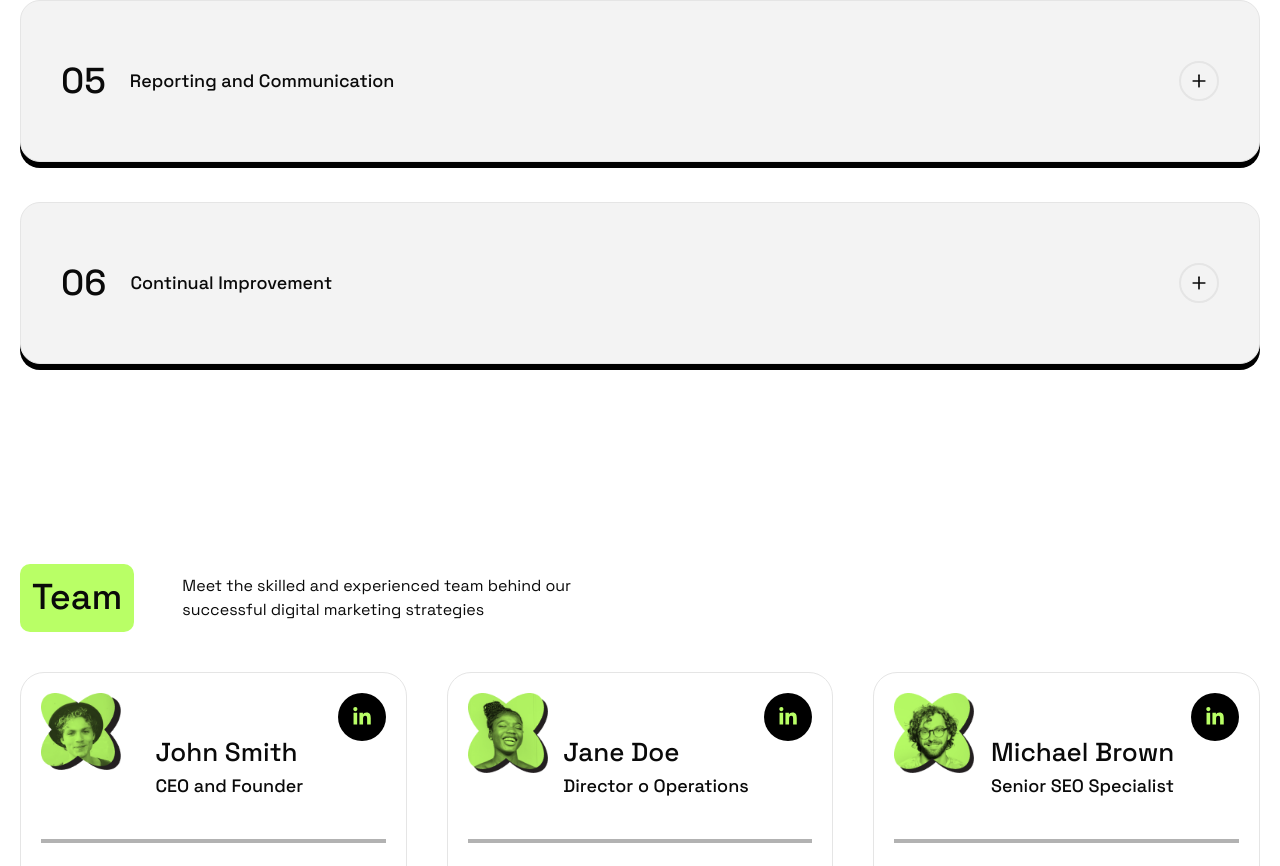
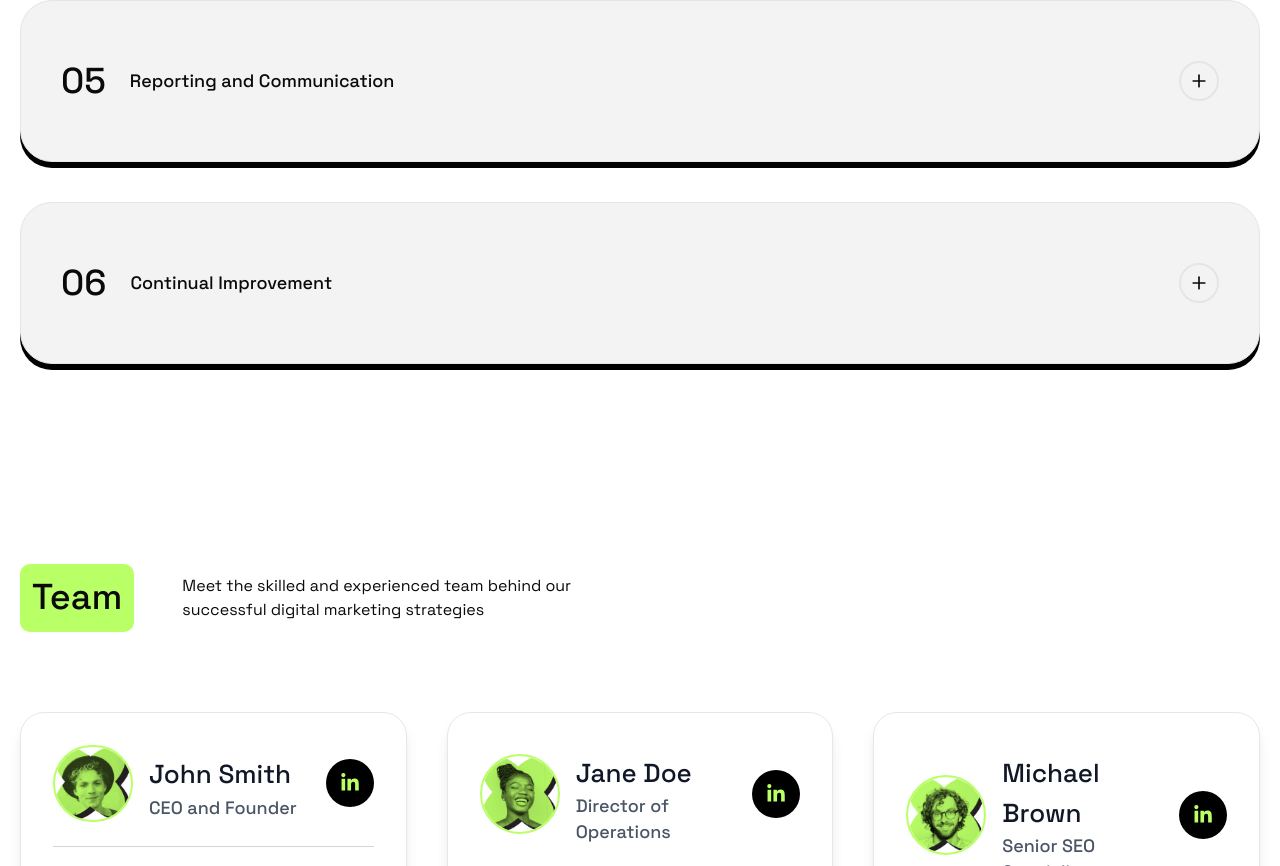
Before and after one commit to almamun0101/Devsaround-Positivus, a Next.js app: page / in a window 1280 px wide. Shown: the part 3952-4818 px from the top of the page. Built offline with nearby package versions, Linux system fonts and the light colour scheme.

Commit message:
dark mode added

```diff
--- a/src/app/Component/Heading.jsx
+++ b/src/app/Component/Heading.jsx
@@ -3,7 +3,7 @@ import React from 'react'
 const Heading = ({title,content}) => {
   return (
       <div className="flex flex-wrap gap-12 justify-center lg:justify-start items-center py-10 text-center lg:text-left">
-        <h2 className="bg-pri text-center lg:text-left- rounded-lg p-3  text-3xl font-medium">
+        <h2 className="bg-pri text-center dark:text-black lg:text-left- rounded-lg p-3  text-3xl font-medium">
          {title}
         </h2>
         <p className="w-full lg:w-[473px]">
--- a/src/app/Component/Process.jsx
+++ b/src/app/Component/Process.jsx
@@ -9,38 +9,47 @@ const processes = [
   {
     id: "01",
     title: "Consultation",
-    text: "During the initial consultation, we will discuss your business goals and objectives, target audience, and current marketing efforts. This will allow us to understand your needs and tailor our services to best fit your requirements.",
+    text: "During the initial consultation, we will discuss your business goals and objectives...",
   },
   {
     id: "02",
     title: "Research and Strategy Development",
-    text: "During the initial consultation, we will discuss your business goals and objectives, target audience, and current marketing efforts. This will allow us to understand your needs and tailor our services to best fit your requirements.",
+    text: "We will analyze your market, competitors, and audience to develop a data-driven strategy...",
   },
   {
     id: "03",
     title: "Implementation",
-    text: "During the initial consultation, we will discuss your business goals and objectives, target audience, and current marketing efforts. This will allow us to understand your needs and tailor our services to best fit your requirements.",
+    text: "Our team executes the strategy across SEO, PPC, content, and other channels...",
   },
   {
     id: "04",
     title: "Monitoring And Optimization",
-    text: "During the initial consultation, we will discuss your business goals and objectives, target audience, and current marketing efforts. This will allow us to understand your needs and tailor our services to best fit your requirements.",
+    text: "We continuously track performance and optimize campaigns for the best results...",
   },
   {
     id: "05",
     title: "Reporting and Communication",
-    text: "During the initial consultation, we will discuss your business goals and objectives, target audience, and current marketing efforts. This will allow us to understand your needs and tailor our services to best fit your requirements.",
+    text: "You’ll receive regular reports and updates, ensuring transparency...",
   },
   {
     id: "06",
     title: "Continual Improvement",
-    text: "During the initial consultation, we will discuss your business goals and objectives, target audience, and current marketing efforts. This will allow us to understand your needs and tailor our services to best fit your requirements.",
+    text: "We adapt strategies to industry changes and keep improving performance...",
   },
 ];
 
+const cardVariants = {
+  hidden: { opacity: 0, y: 50, scale: 0.95 },
+  visible: (i) => ({
+    opacity: 1,
+    y: 0,
+    scale: 1,
+    transition: { delay: i * 0.1, duration: 0.5, type: "spring", stiffness: 100 },
+  }),
+};
+
 const Process = () => {
   const [openId, setOpenId] = useState(null);
-
   const handleOpen = (id) => {
     setOpenId(openId === id ? null : id);
   };
@@ -55,15 +64,23 @@ const Process = () => {
 
       {/* Processes */}
       <div className="flex flex-col justify-start gap-5 lg:gap-10 py-10">
-        {processes.map((process) => (
+        {processes.map((process, index) => (
           <motion.div
             key={process.id}
+            custom={index}
+            variants={cardVariants}
+            initial="hidden"
+            whileInView="visible"
+            viewport={{ once: true }}
             layout
-            initial={{ borderRadius: 20 }}
+            whileHover={{ scale: 1.02 }}
             className={`${
-              openId === process.id ? "bg-pri" : "bg-gray"
-            } w-full px-10 py-5 lg:py-10 border rounded-4xl mx-auto shadow-[0_6px_0_0_rgba(0,0,0,1)] cursor-pointer`}
+              openId === process.id
+                ? "bg-pri text-black dark:bg-pri"
+                : "bg-gray dark:bg-neutral-900 dark:text-gray-200"
+            } w-full px-10 py-5 lg:py-10 border rounded-4xl mx-auto shadow-[0_6px_0_0_rgba(0,0,0,1)] cursor-pointer transition-colors duration-300`}
           >
+            {/* Header */}
             <div
               onClick={() => handleOpen(process.id)}
               className="flex items-center justify-between gap-5"
@@ -72,14 +89,19 @@ const Process = () => {
                 <h2 className="font-bold text-4xl">{process.id}</h2>
                 <h3 className="!text-lg font-medium">{process.title}</h3>
               </div>
-              {openId === process.id ? (
-                <Minus className="w-10 h-10 rounded-full border-2 p-2" />
-              ) : (
-                <Plus className="w-10 h-10 rounded-full border-2 p-2" />
-              )}
+              <motion.div
+                animate={{ rotate: openId === process.id ? 45 : 0 }}
+                transition={{ type: "spring", stiffness: 300 }}
+              >
+                {openId === process.id ? (
+                  <Minus className="w-10 h-10 rounded-full border-2 p-2 dark:border-gray-400" />
+                ) : (
+                  <Plus className="w-10 h-10 rounded-full border-2 p-2 dark:border-gray-400" />
+                )}
+              </motion.div>
             </div>
 
-            {/* Animated content */}
+            {/* Content */}
             <AnimatePresence>
               {openId === process.id && (
                 <motion.div
@@ -87,10 +109,12 @@ const Process = () => {
                   initial={{ opacity: 0, height: 0 }}
                   animate={{ opacity: 1, height: "auto" }}
                   exit={{ opacity: 0, height: 0 }}
-                  transition={{ duration: 0.5, ease: "easeInOut" }}
+                  transition={{ duration: 0.5, type: "spring", stiffness: 100 }}
                   className="overflow-hidden"
                 >
-                  <p className="px-2 border-t pt-5">{process.text}</p>
+                  <p className="px-2 border-t pt-5 dark:border-gray-700">
+                    {process.text}
+                  </p>
                 </motion.div>
               )}
             </AnimatePresence>
--- a/src/app/Component/Services.jsx
+++ b/src/app/Component/Services.jsx
@@ -12,7 +12,7 @@ const services = [
     title: "Search Engine Optimization",
     titleBg: "bg-pri dark:bg-pri-dark",
     bg: "bg-gray dark:bg-gray-dark",
-    learn: "text-black dark:text-white",
+    learn: "text-black dark:text-black",
     arrow: "bg-pri dark:bg-pri-dark",
     img: "/service1.png",
   },
@@ -21,7 +21,7 @@ const services = [
     titleBg: "bg-gray dark:bg-gray-dark",
     bg: "bg-pri dark:bg-pri-dark",
     learn: "text-black dark:text-white",
-    arrow: "bg-pri text-black dark:bg-pri-dark dark:text-white",
+    arrow: "bg-pri text-black dark:bg-pri-dark dark:text-black",
     img: "/service2.png",
   },
   {
@@ -36,7 +36,7 @@ const services = [
     title: "Email Marketing",
     titleBg: "bg-pri dark:bg-pri-dark",
     bg: "bg-gray dark:bg-gray-dark",
-    learn: "text-black dark:text-white",
+    learn: "text-black dark:text-black",
     arrow: "bg-pri dark:bg-pri-dark",
     img: "/service4.png",
   },
@@ -44,7 +44,7 @@ const services = [
     title: "Content Creation",
     titleBg: "bg-gray dark:bg-gray-dark",
     bg: "bg-pri dark:bg-pri-dark",
-    learn: "text-black dark:text-white",
+    learn: "text-black dark:text-black",
     arrow: "bg-pri dark:bg-pri-dark",
     img: "/service5.png",
   },
@@ -98,7 +98,7 @@ const Services = () => {
             {/* Left side content */}
             <div className="w-full md:w-55">
               <h3
-                className={`px-2 !font-bold rounded-sm inline leading-10 ${service.titleBg}`}
+                className={`px-2 !font-bold rounded-sm inline leading-10 ${service.titleBg} dark:text-black`}
               >
                 {service.title}
               </h3>
@@ -106,7 +106,7 @@ const Services = () => {
               {/* Learn More */}
               <Link
                 href="#"
-                className="pt-6 flex gap-4 items-center group"
+                className="pt-6 dark:text-black flex gap-4 items-center group"
                 aria-label={`Learn more about ${service.title}`}
               >
                 <motion.div
@@ -150,7 +150,7 @@ const Services = () => {
         whileInView={{ opacity: 1, y: 0 }}
         transition={{ duration: 0.7, ease: "easeOut" }}
         viewport={{ once: true }}
-        className="flex flex-col md:flex-row justify-between items-center rounded-4xl w-full relative bg-gray p-10 dark:bg-gray-dark"
+        className="flex flex-col md:flex-row justify-between items-center rounded-4xl w-full relative bg-gray p-10 dark:bg-gray-dark dark:text-black"
       >
         <div>
           <h2 className="text-2xl font-bold">Let's Make Things Happen</h2>
@@ -161,7 +161,7 @@ const Services = () => {
           <motion.button
             whileHover={{ scale: 1.05 }}
             whileTap={{ scale: 0.95 }}
-            className="bg-black dark:bg-white text-white dark:text-black rounded-2xl px-10 py-5 text-xl"
+            className="bg-black text-white dark:text-white rounded-2xl px-10 py-5 text-xl"
           >
             Get Your Free Proposal
           </motion.button>
--- a/src/app/Component/Team.jsx
+++ b/src/app/Component/Team.jsx
@@ -1,89 +1,142 @@
+"use client";
+
 import React from "react";
 import { FaLinkedinIn } from "react-icons/fa";
 import Heading from "./Heading";
 import Image from "next/image";
+import { motion } from "framer-motion";
 
 const teams = [
   {
-    name: "John Smith ",
+    name: "John Smith",
     position: "CEO and Founder",
     link: "",
     description:
-      "10+ years of experience in digital marketing . Expertise in SEO , PPC , and content strategy",
+      "10+ years of experience in digital marketing. Expertise in SEO, PPC, and content strategy",
     img: "/Images/Picture (1).png",
   },
   {
     name: "Jane Doe",
-    position: "Director o Operations",
+    position: "Director of Operations",
     link: "",
     description:
-      "7+ years of experience in project management and team leadership.Strong organization and communication skills",
-   img: "/Images/Picture (2).png",
+      "7+ years of experience in project management and team leadership. Strong organization and communication skills",
+    img: "/Images/Picture (2).png",
   },
   {
     name: "Michael Brown",
     position: "Senior SEO Specialist",
     link: "",
     description:
-      "%+ years of experience in SEO and content creation .Proficient in keyword research and on-page optimization",
+      "5+ years of experience in SEO and content creation. Proficient in keyword research and on-page optimization",
     img: "/Images/Picture (3).png",
   },
   {
     name: "Emily Johnson",
-    position: "PPC MAnger",
+    position: "PPC Manager",
     link: "",
     description:
-      "3+ years of experience in paid search advertising .Skilled in campaign management and performance analysis ",
-   img: "/Images/Picture (4).png",
+      "3+ years of experience in paid search advertising. Skilled in campaign management and performance analysis",
+    img: "/Images/Picture (4).png",
   },
   {
     name: "Brian Williams",
     position: "Social Media Specialist",
     link: "",
     description:
-      "4+ years of experience in social media marketing .Proficient in creating and scheduling content,analyzing metrics and building engagement",
-   img: "/Images/Picture (5).png",
+      "4+ years of experience in social media marketing. Proficient in creating and scheduling content, analyzing metrics and building engagement",
+    img: "/Images/Picture (5).png",
   },
   {
     name: "Sarah Kim",
     position: "Content Creator",
     link: "",
     description:
-      "2+ years of experience in writing and editing Skilled in creating compelling , SEO optimized content for various industries",
-   img: "/Images/Picture (6).png",
+      "2+ years of experience in writing and editing. Skilled in creating compelling, SEO optimized content for various industries",
+    img: "/Images/Picture (6).png",
   },
 ];
+
+// Animation variants
+const cardVariants = {
+  hidden: { opacity: 0, y: 50, scale: 0.95 },
+  visible: (i) => ({
+    opacity: 1,
+    y: 0,
+    scale: 1,
+    transition: { delay: i * 0.15, type: "spring", stiffness: 120 },
+  }),
+};
+
 const Team = () => {
   return (
     <div className="container py-20">
       {/* Heading */}
-    <Heading title={"Team"} content={"Meet the skilled and experienced team behind our successful digital marketing strategies"}/>
+      <Heading
+        title={"Team"}
+        content={
+          "Meet the skilled and experienced team behind our successful digital marketing strategies"
+        }
+      />
 
-      <div className="grid grid-cols-1  md:grid-cols-2 lg:grid-cols-3 gap-10">
-        {teams.map((member,index) => (
-          <div key={index} className="border p-5 lg:p-5 rounded-3xl shadow-[0_5px_0_0_rgba(0,0,0,1)]">
-            <div className="flex border-b-4 border-black/30 pb-10 justify-between">
-              <div className="">
-                <Image src={member.img} width={80} height={10}/>
+      {/* Team Grid */}
+      <div className="grid grid-cols-1 md:grid-cols-2 lg:grid-cols-3 gap-10 mt-10">
+        {teams.map((member, index) => (
+          <motion.div
+            key={index}
+            custom={index}
+            variants={cardVariants}
+            initial="hidden"
+            whileInView="visible"
+            viewport={{ once: true }}
+            whileHover={{ scale: 1.03 }}
+            className="bg-white dark:bg-gray-900 border border-gray-200 dark:border-gray-700 rounded-3xl shadow-lg hover:shadow-2xl cursor-pointer p-6 lg:p-8"
+          >
+            <div className="flex border-b border-gray-300 dark:border-gray-700 pb-6 justify-between items-center">
+              <div>
+                <Image
+                  src={member.img}
+                  width={80}
+                  height={80}
+                  className="rounded-full border-2 border-pri dark:border-pri"
+                  alt={member.name}
+                />
               </div>
-              <div className="pt-10">
-                <h3>{member.name}</h3>
-                <h4>{member.position}</h4>
+              <div className="pt-2 text-left ml-4 flex-1">
+                <h3 className="font-bold text-lg text-gray-900 dark:text-white">
+                  {member.name}
+                </h3>
+                <h4 className="text-sm text-gray-600 dark:text-gray-300">
+                  {member.position}
+                </h4>
               </div>
-              <div className="w-12 h-12 flex justify-center items-center bg-black rounded-full p-2">
-                <FaLinkedinIn size={20} className="text-pri" />
-              </div>
+              <motion.div
+                whileHover={{ scale: 1.2, rotate: 10 }}
+                className="w-12 h-12 flex justify-center items-center bg-black dark:bg-white rounded-full p-2 ml-4"
+              >
+                <FaLinkedinIn
+                  size={20}
+                  className="text-pri dark:text-black"
+                />
+              </motion.div>
             </div>
 
-            <p className="py-10">{member.description}</p>
-          </div>
+            <p className="py-6 text-gray-700 dark:text-gray-200">
+              {member.description}
+            </p>
+          </motion.div>
         ))}
       </div>
 
-      <div className="flex justify-end py-15">
-      <button className="bg-black text-xl text-white w-66 h-16 rounded-xl">
-            See All Team{" "}
-          </button>
+      {/* Button */}
+      <div className="flex justify-end py-10">
+        <motion.button
+          whileHover={{ scale: 1.05 }}
+          whileTap={{ scale: 0.95 }}
+          className="bg-black dark:bg-white text-white dark:text-black text-xl w-64 h-16 rounded-xl shadow-lg hover:shadow-2xl transition-all"
+        >
+          See All Team
+        </motion.button>
       </div>
     </div>
   );
--- a/src/app/globals.css
+++ b/src/app/globals.css
@@ -180,7 +180,7 @@ p{
 /*
 ---break--- */
 .dark {
-  --background: oklch(0.145 0 0);
+  --background: oklch(0.2688 0 55.11);
   --foreground: oklch(0.985 0 0);
   --card: oklch(0.205 0 0);
   --card-foreground: oklch(0.985 0 0);
--- /dev/null
+++ b/src/tailwind.config.js
@@ -0,0 +1,12 @@
+module.exports = {
+  darkMode: "class", // or "media", but "class" gives you more control
+  content: [
+    "./pages/**/*.{js,ts,jsx,tsx,mdx}",
+    "./components/**/*.{js,ts,jsx,tsx,mdx}",
+    "./app/**/*.{js,ts,jsx,tsx,mdx}",
+  ],
+  theme: {
+    extend: {},
+  },
+  plugins: [],
+};
```
Also changed, not shown: src/app/Component/Studies.jsx (+2 -9 lines).
